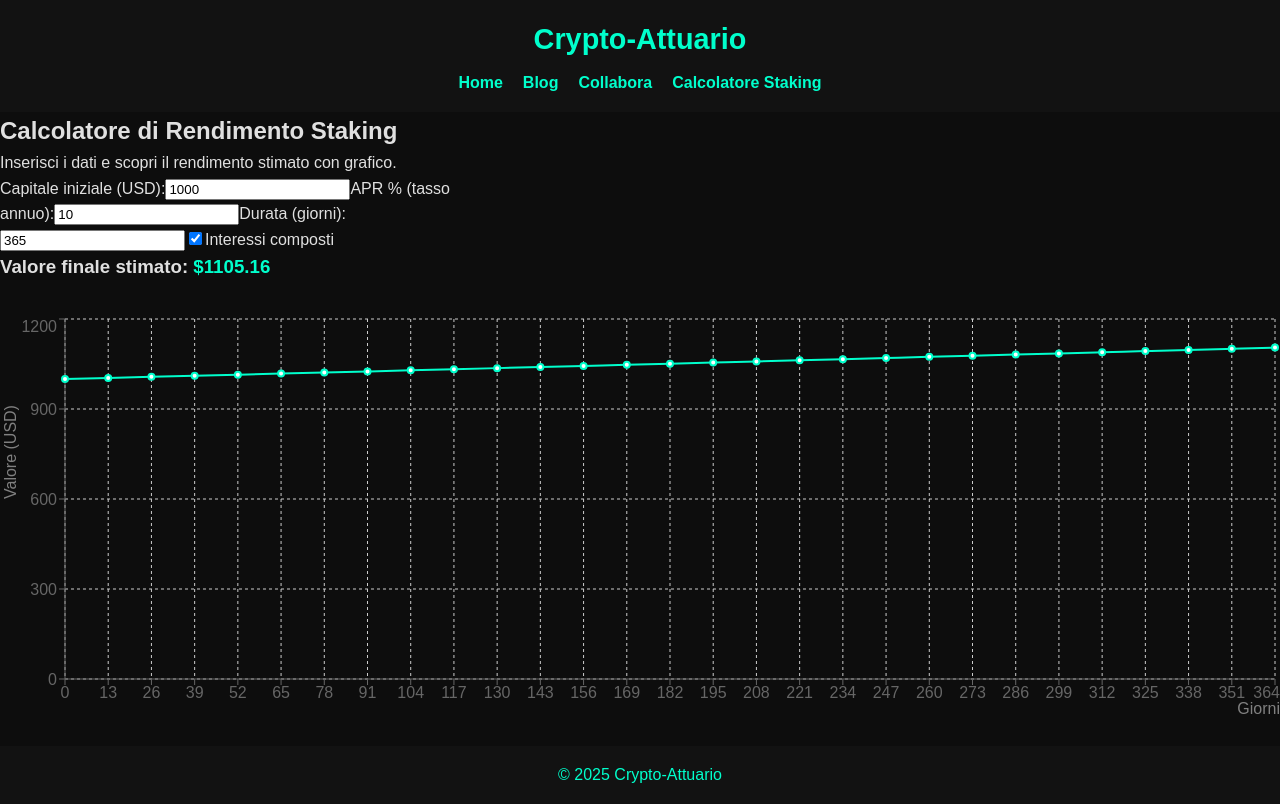
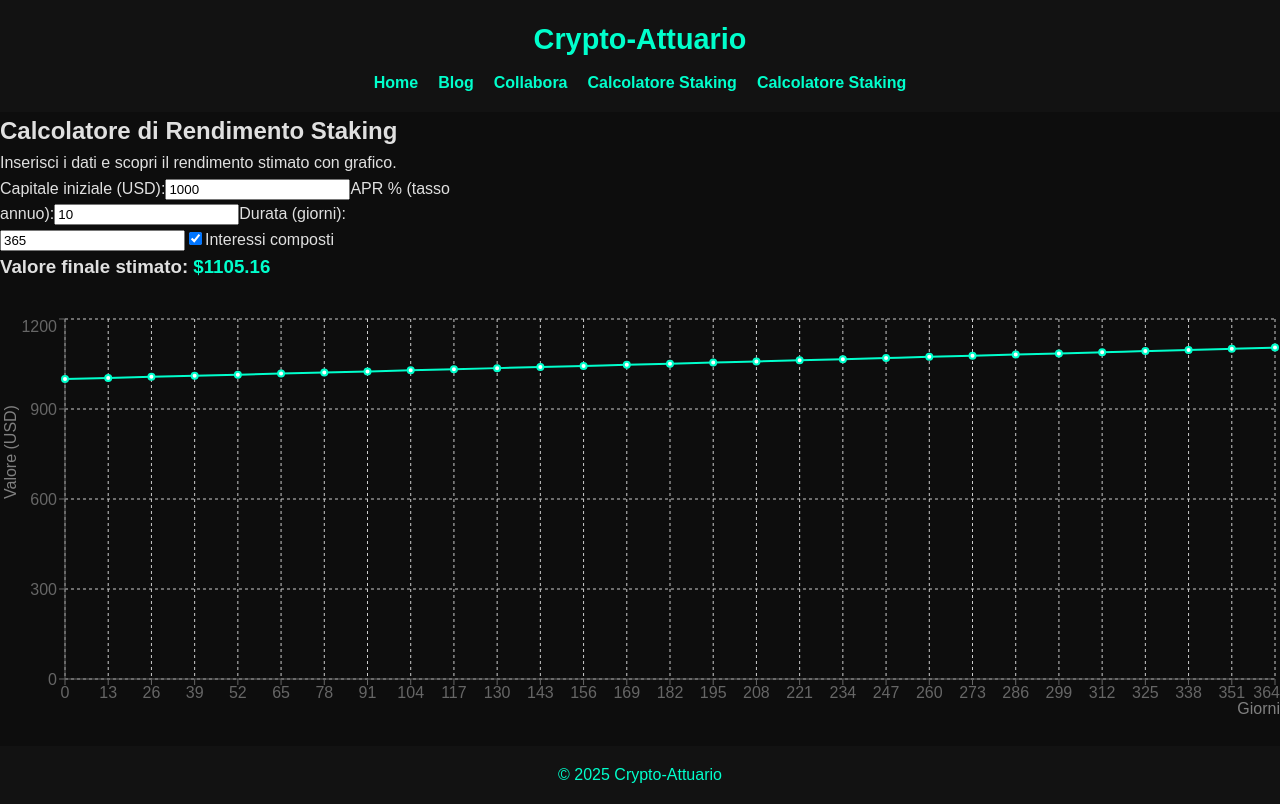
Before and after one commit to pietroscik/crypto-attuario, a Next.js app: page /staking in a window 1280 px wide. Built offline with nearby package versions, Linux system fonts and the light colour scheme.

Commit message:
Update Layout.js

```diff
--- a/components/Layout.js
+++ b/components/Layout.js
@@ -1,3 +1,4 @@
+
 export default function Layout({ children }) {
   return (
     <>
@@ -8,6 +9,7 @@ export default function Layout({ children }) {
           <a href="/blog">Blog</a>
           <a href="/sponsor">Collabora</a>
           <a href="/staking">Calcolatore Staking</a>
+<a href="/staking">Calcolatore Staking</a>
         </nav>
       </header>
 
```
